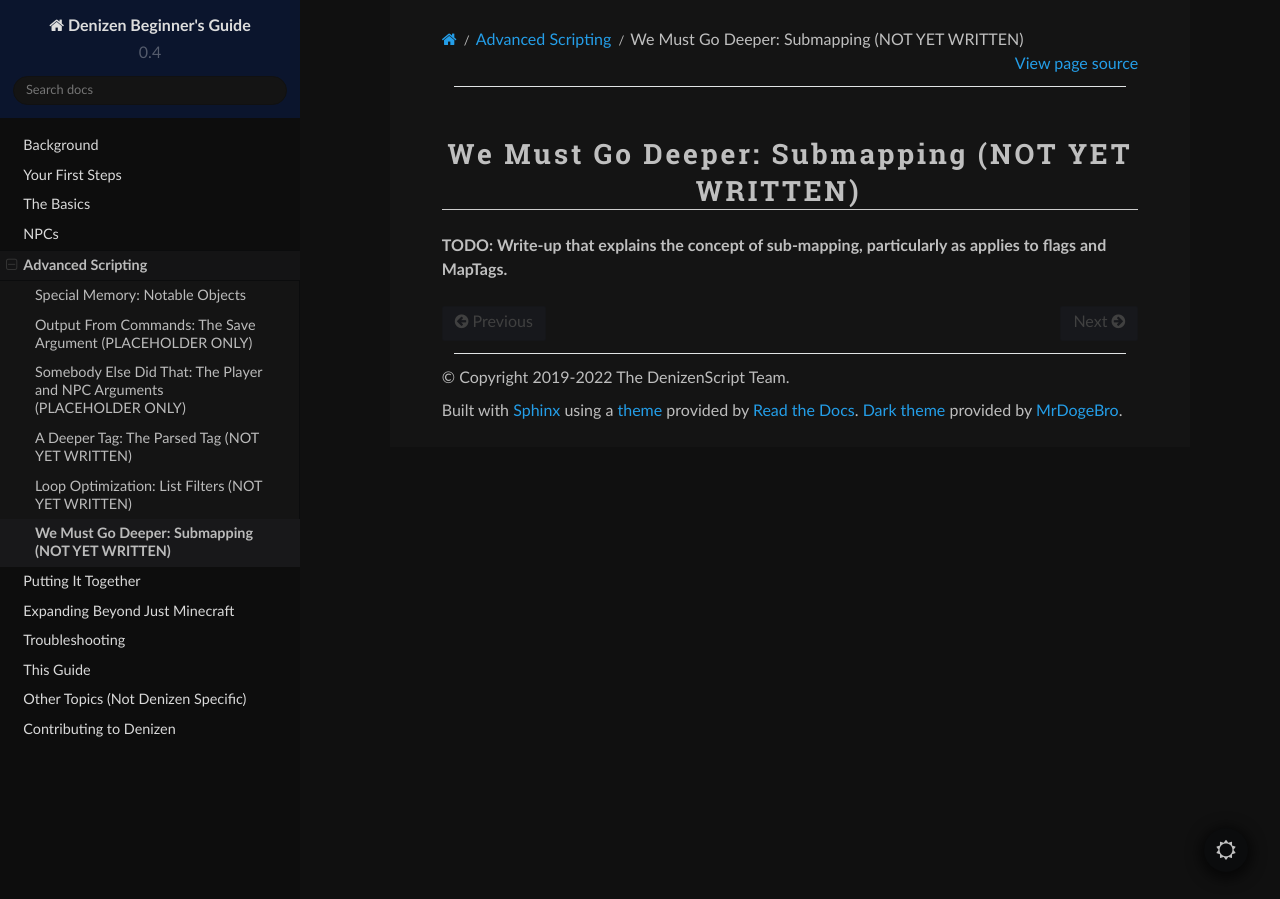
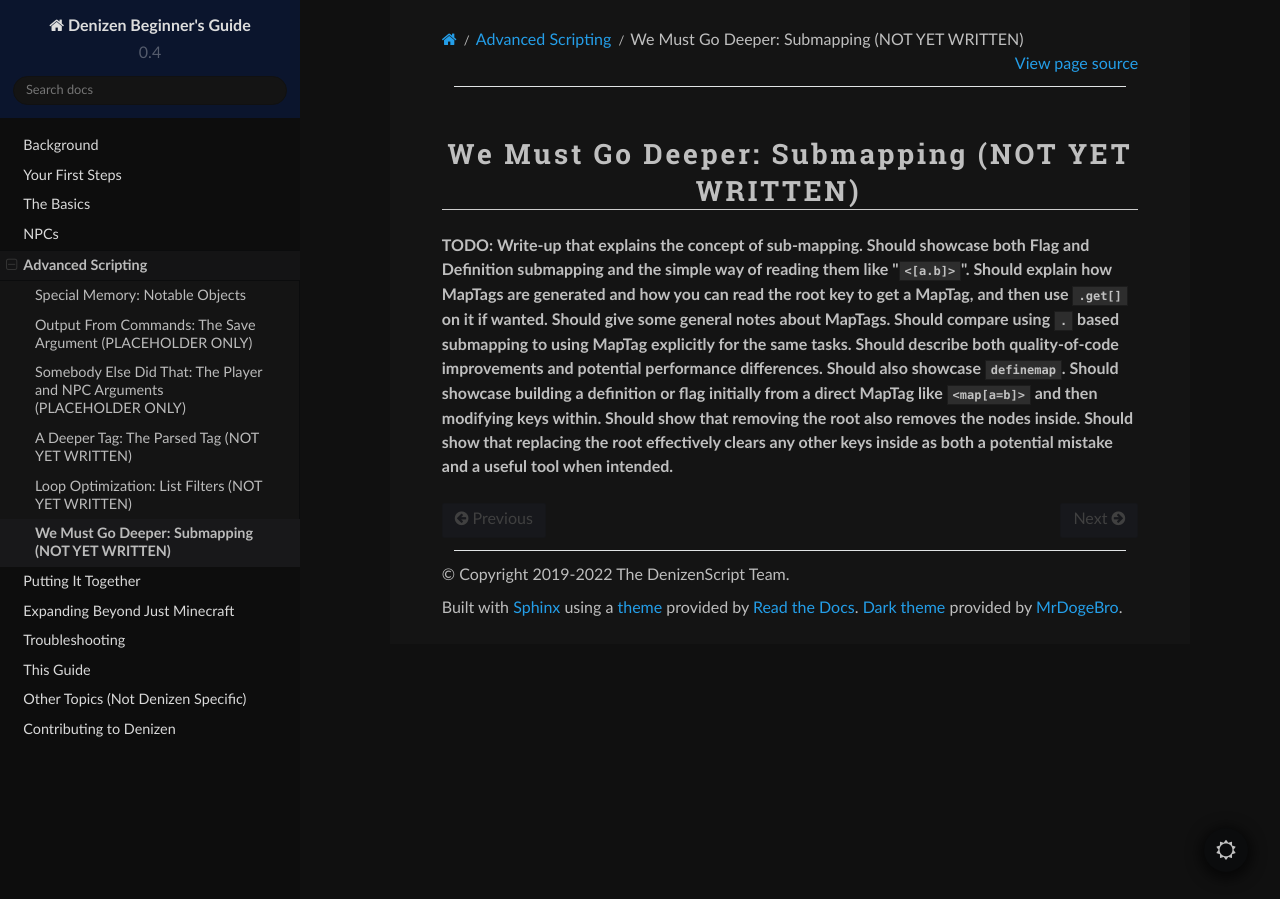
Before and after one commit to DenizenScript/Denizen-Beginners-Guide, a Sphinx documentation site: the page built from source/guides/advanced/submapping.md, in a window 1280 px wide. Built offline with Sphinx 7.4.7 and the Read the Docs theme 2.0.0, drawn with Linux system fonts in a browser that asks for light colours.

Commit message:
minor corrections and expand the submapping todo

```diff
--- a/source/guides/advanced/submapping.md
+++ b/source/guides/advanced/submapping.md
@@ -1,4 +1,4 @@
 We Must Go Deeper: Submapping (NOT YET WRITTEN)
 -----------------------------
 
-**TODO: Write-up that explains the concept of sub-mapping, particularly as applies to flags and MapTags.**
+**TODO: Write-up that explains the concept of sub-mapping. Should showcase both Flag and Definition submapping and the simple way of reading them like "`<[a.b]>`". Should explain how MapTags are generated and how you can read the root key to get a MapTag, and then use `.get[]` on it if wanted. Should give some general notes about MapTags. Should compare using `.` based submapping to using MapTag explicitly for the same tasks. Should describe both quality-of-code improvements and potential performance differences. Should also showcase `definemap`. Should showcase building a definition or flag initially from a direct MapTag like `<map[a=b]>` and then modifying keys within. Should show that removing the root also removes the nodes inside. Should show that replacing the root effectively clears any other keys inside as both a potential mistake and a useful tool when intended.**
```
Also changed, not shown: source/guides/basics/queues.md (+1 -1 lines), source/guides/basics/run-options.md (+0 -1 lines).
